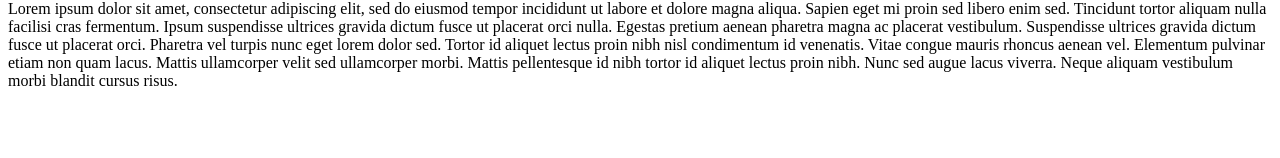
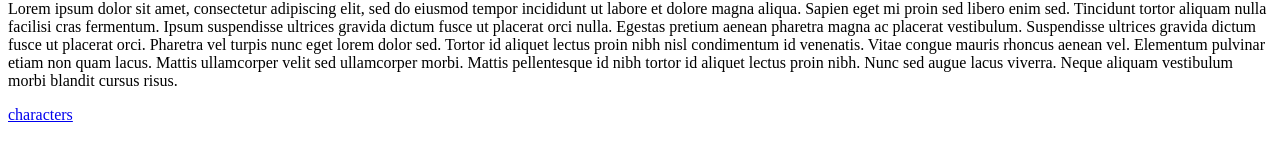
Before and after one commit to zahmbie1/TSA-coolwebsite, a plain HTML site: page index.html in a window 1280 px wide. Shown: the part 114-272 px from the top of the page. Drawn offline with Linux system fonts and the light colour scheme.

Commit message:
hyperlink

```diff
--- a/index.html
+++ b/index.html
@@ -9,6 +9,6 @@
         </ul>
         <div class="center-text"><h1>chsesit story(not copyrighted)</h1></div>
         <p>Lorem ipsum dolor sit amet, consectetur adipiscing elit, sed do eiusmod tempor incididunt ut labore et dolore magna aliqua. Sapien eget mi proin sed libero enim sed. Tincidunt tortor aliquam nulla facilisi cras fermentum. Ipsum suspendisse ultrices gravida dictum fusce ut placerat orci nulla. Egestas pretium aenean pharetra magna ac placerat vestibulum. Suspendisse ultrices gravida dictum fusce ut placerat orci. Pharetra vel turpis nunc eget lorem dolor sed. Tortor id aliquet lectus proin nibh nisl condimentum id venenatis. Vitae congue mauris rhoncus aenean vel. Elementum pulvinar etiam non quam lacus. Mattis ullamcorper velit sed ullamcorper morbi. Mattis pellentesque id nibh tortor id aliquet lectus proin nibh. Nunc sed augue lacus viverra. Neque aliquam vestibulum morbi blandit cursus risus.</p>
-
+        <a href="characters.html">characters</a>
     </body>
 </html>
```
